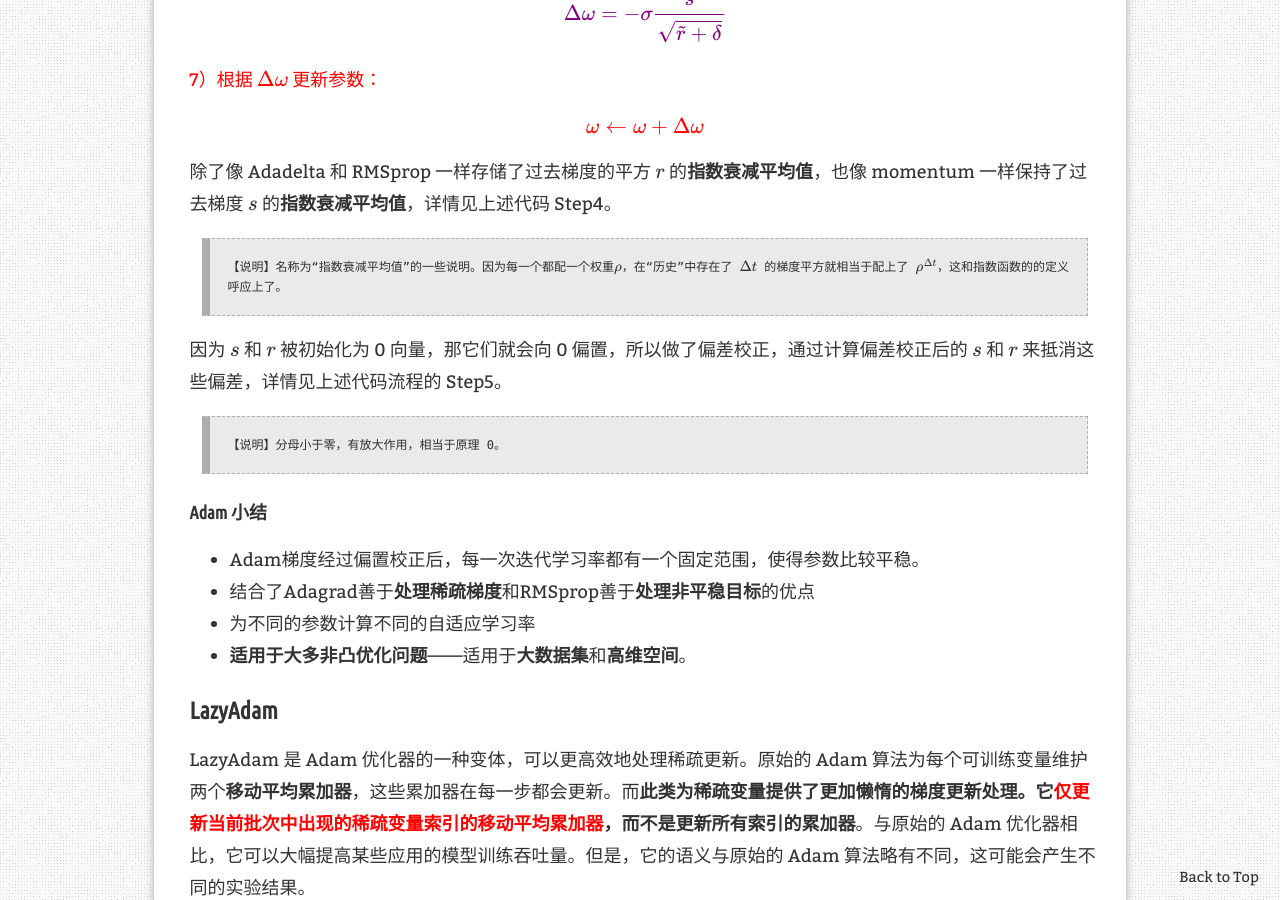
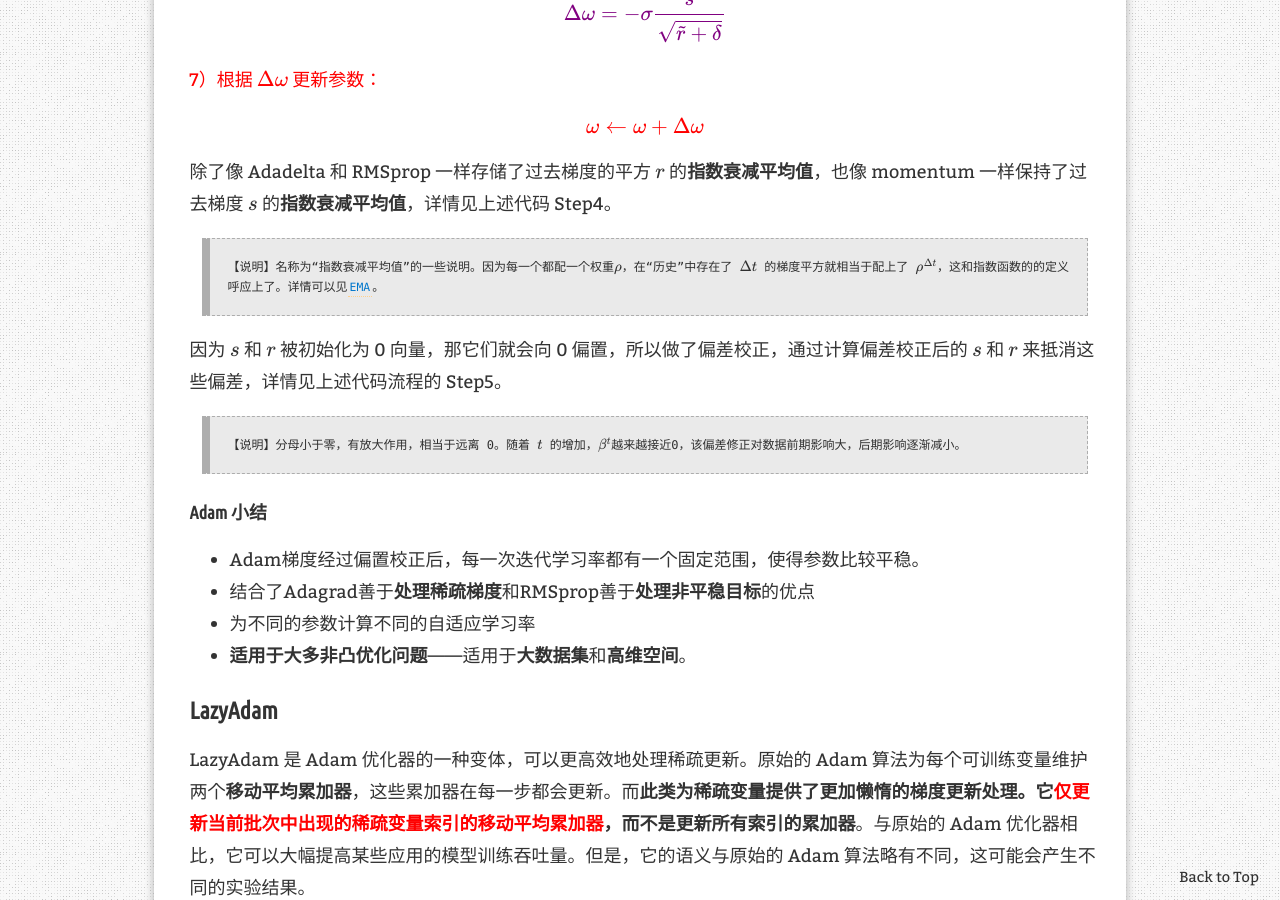
Before and after one commit to AuthurWhywait/AuthurWhywait.github.io, a Jekyll site: the page built from _posts/2022-06-17-optimizer.md, in a window 1280 px wide and 900 px high, scrolled down 6746 px. Built offline with Jekyll 4.4.1, drawn with Linux system fonts in a browser that asks for light colours; formulas are drawn with MathJax 3; comment, search, counter and statistics services are not loaded.

Commit message:
Update 2022-06-17-optimizer.md

```diff
--- a/_posts/2022-06-17-optimizer.md
+++ b/_posts/2022-06-17-optimizer.md
@@ -284,11 +284,11 @@ $$
 
 除了像 Adadelta 和 RMSprop 一样存储了过去梯度的平方 $r$ 的**指数衰减平均值**，也像 momentum 一样保持了过去梯度 $s$ 的**指数衰减平均值**，详情见上述代码 Step4。
 
-> 【说明】名称为“指数衰减平均值”的一些说明。因为每一个都配一个权重$\rho$，在“历史”中存在了 $\Delta t$ 的梯度平方就相当于配上了 $\rho^{\Delta t}$，这和指数函数的的定义呼应上了。
+> 【说明】名称为“指数衰减平均值”的一些说明。因为每一个都配一个权重$\rho$，在“历史”中存在了 $\Delta t$ 的梯度平方就相当于配上了 $\rho^{\Delta t}$，这和指数函数的的定义呼应上了。详情可以见[EMA](https://en.wikipedia.org/wiki/Moving_average)。
 
 因为 $s$ 和 $r$ 被初始化为 0 向量，那它们就会向 0 偏置，所以做了偏差校正，通过计算偏差校正后的 $s$ 和 $r$ 来抵消这些偏差，详情见上述代码流程的 Step5。
 
-> 【说明】分母小于零，有放大作用，相当于原理 0。
+> 【说明】分母小于零，有放大作用，相当于远离 0。随着 $t$ 的增加，$\beta^t$越来越接近0，该偏差修正对数据前期影响大，后期影响逐渐减小。
 
 #### Adam 小结
 
```
